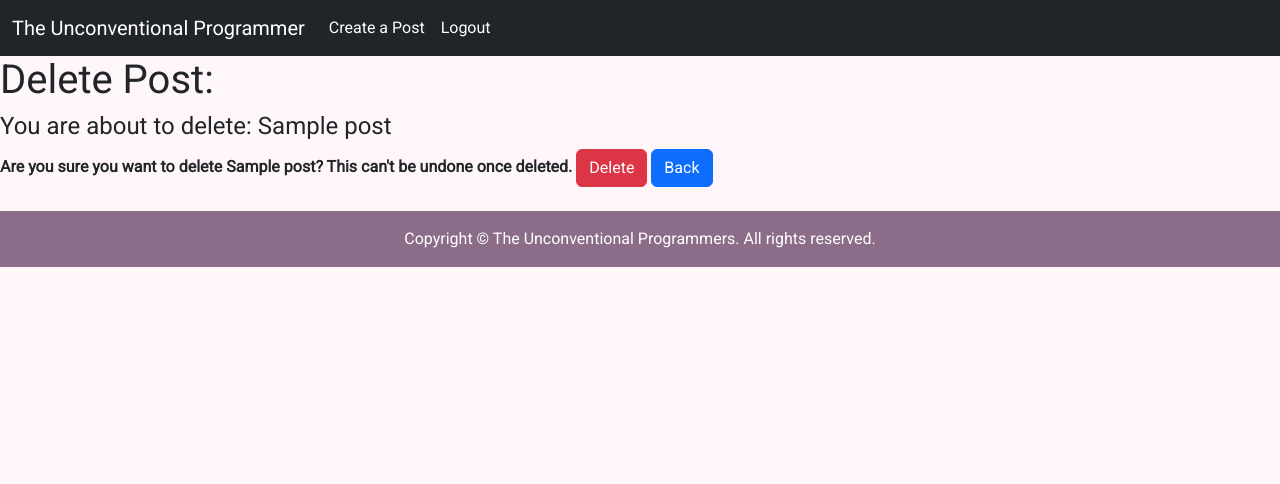
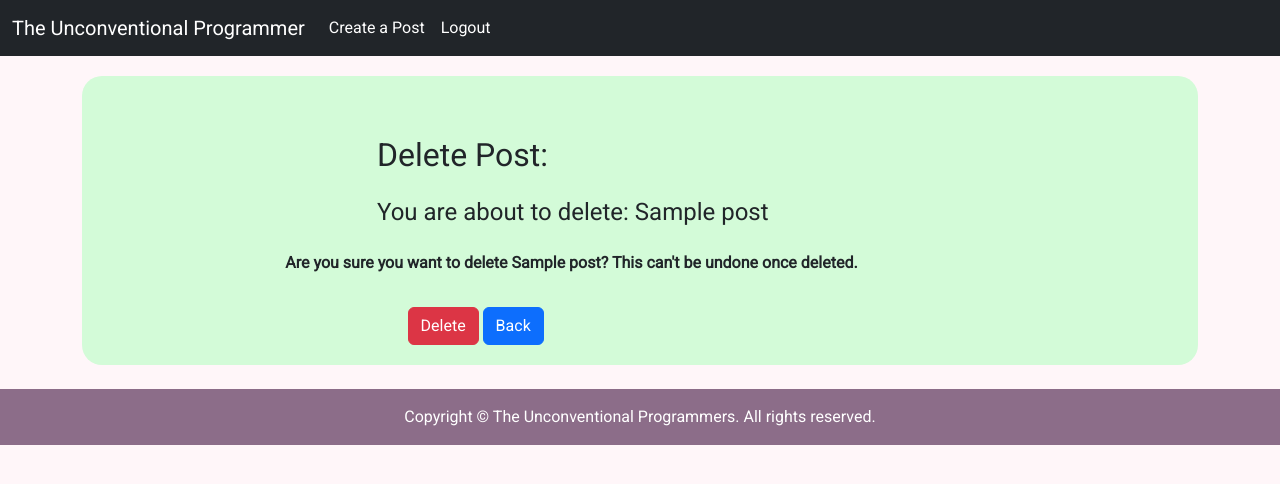
Before and after one commit to Jbachtiger/ci-pp4-the-unconventional-programmer, a Django app: a page that uses templates/base.html in a window 1280 px wide. Shown: the top 484 px of the page. Run offline with Django 3.2, Linux system fonts and the light colour scheme; a user stored in the database is signed in; tables that the repository leaves empty hold one stand-in row (values such as "Sample post"); some libraries are stand-ins or nearby versions.

Commit message:
Add styling to delete_post.html template

```diff
--- a/static/css/style.css
+++ b/static/css/style.css
@@ -2,15 +2,16 @@
 @import url('https://fonts.googleapis.com/css2?family=Roboto&family=Roboto+Condensed:wght@300&display=swap');
 
 * {
-    /* box-sizing: border-box;
+    box-sizing: border-box;
     padding: 0;
-    margin: 0; */
+    margin: 0;
     font-family: Roboto, sans-serif;
     font-weight: 400;
 }
 
 body {
     background-color: #fff6f9;
+
 }
 
 /* Generic */
@@ -46,6 +47,23 @@ body {
     color: #000;
 }
 
+
+/* Delete post page */
+.delete-container {
+    display: flex;
+    align-items: center;
+    justify-content: center;
+    border-radius: 20px;
+}
+
+.delete-background {
+    background-color: #d3fbd8;
+    border-radius: 20px;
+    margin-top: 20px;
+    padding: 20px;
+}
+
+
 /* Button styles */
 .generic-btn {
     background-color: #ed5e93;
--- a/templates/base.html
+++ b/templates/base.html
@@ -49,11 +49,13 @@
     </nav>
 
     <!-- Main content of page -->
-    <main>
-        {% block content %}
-        <!-- This is where each of the other pages insert into the base template -->
-        {% endblock %}
-    </main>
+    <div class="container">
+        <main>
+            {% block content %}
+            <!-- This is where each of the other pages insert into the base template -->
+            {% endblock %}
+        </main>
+    </div>
 
     <!-- Footer -->
     <footer class="footer mt-4 py-3 footer-background">
--- a/templates/create_post.html
+++ b/templates/create_post.html
@@ -4,7 +4,7 @@
 {% block content %}
 
 {% if user.is_authenticated %}
-<h1>Create Post:</h1>
+<h1 class="mt-4">Create Post:</h1>
 
 <div class="form-group">
     <form method="POST">
--- a/templates/delete_post.html
+++ b/templates/delete_post.html
@@ -4,20 +4,36 @@
 {% block content %}
 
 {% if user.is_authenticated %}
-<h1>Delete Post:</h1>
-<h4>You are about to delete: {{ post.title }}</h4>
-
+<div class="containter delete-background">
+    <div class="row delete-container">
+        <div class="col-md-8 mt-3 offset-md-2">
+            <h2 class="mt-4">Delete Post:</h2>
+            <h4 class="mt-4">You are about to delete: {{ post.title }}</h4>
+        </div>
+    </div>
+    <div class="row">
+        <div class="col-md-8 mt-3 offset-md-2">
             <div class="form-group">
                 <form method="POST">
                     {% csrf_token %}
-        <strong>Are you sure you want to delete {{ post.title }}? This can't be undone once deleted.</strong>
+                    <p><strong>Are you sure you want to delete {{ post.title }}? This can't be undone once deleted.</strong></p>
+                    <div class="row">
+                        <div class="col-md-8 mt-3 offset-md-2">
                             <button class="btn btn-danger">Delete</button>
                             <a href="{% url 'post-detail' post.slug %}" class="btn btn-primary">Back</a>
+                        </div>
+                    </div>
                 </form>
             </div>
+        </div>
+    </div>
     {% else %}
+    <div class="mt-4 delete-container">
         <h3>Access Denied. You do not have permission to view this page!</h3>
+    </div>
+</div>
 {% endif %}
 
 
+
 {% endblock %}
```
Lines whose indentation alone changed are shown as unchanged.
